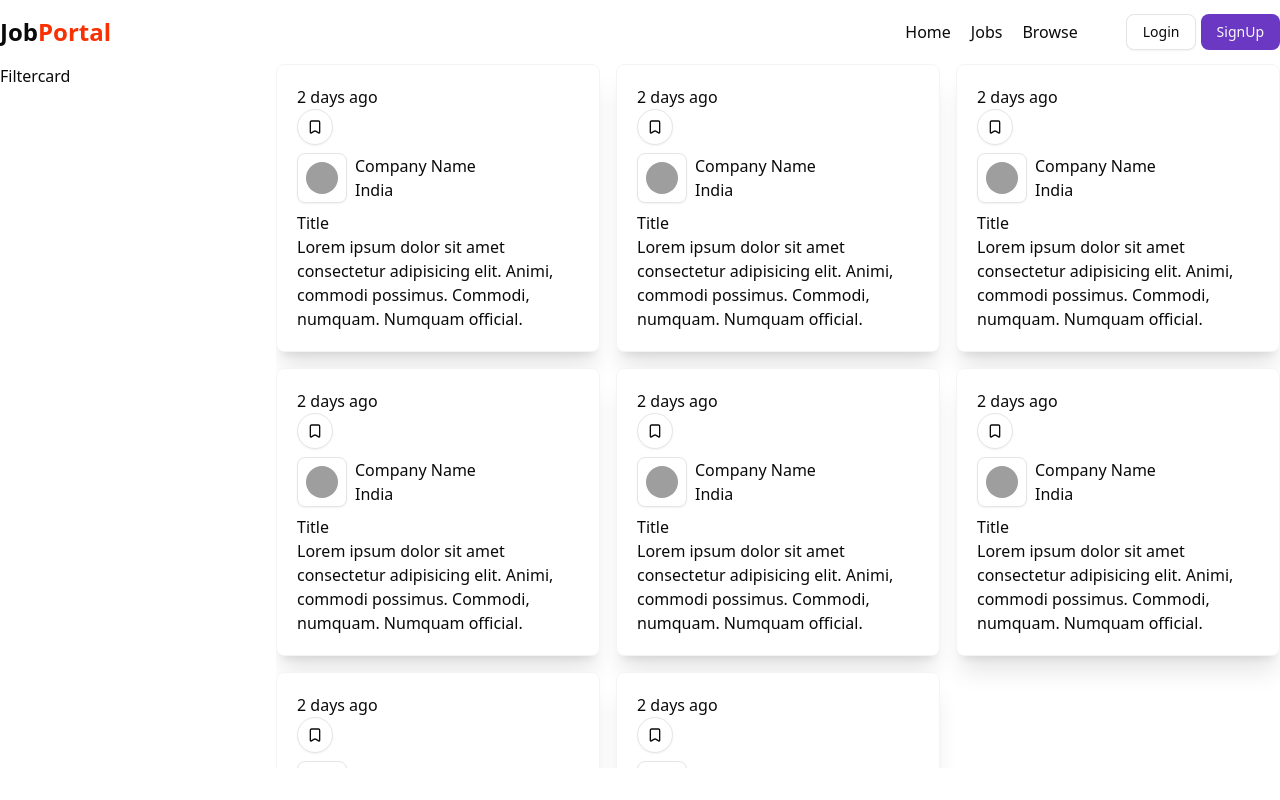
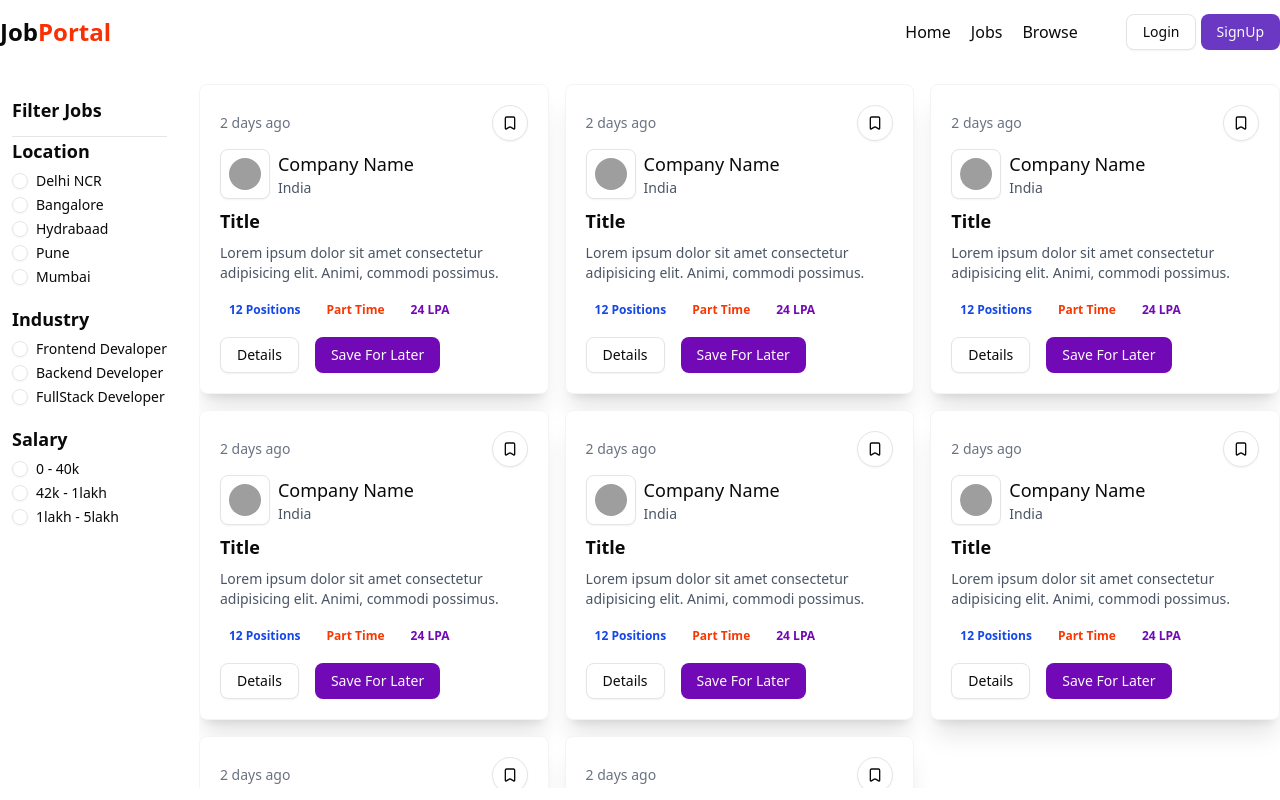
Before and after one commit to PritamSinhaa/JobSeekers, a React (Vite) app in the folder frontend/: page /jobs in a window 1280 px wide. Built offline with nearby package versions, Linux system fonts and the light colour scheme; grey boxes are pictures that could not be loaded.

Commit message:
Jobs page created in frontend

```diff
--- a/frontend/src/components/FilterCard.jsx
+++ b/frontend/src/components/FilterCard.jsx
@@ -1,9 +1,47 @@
+import { data } from 'react-router-dom'
+import { RadioGroup, RadioGroupItem } from './ui/radio-group'
 import React from 'react'
+import { Label } from './ui/label'
+
+const filterData = [
+  {
+    filterType:"Location",
+    array:["Delhi NCR","Bangalore","Hydrabaad","Pune","Mumbai"]
+  },
+  {
+    filterType:"Industry",
+    array:["Frontend Devaloper","Backend Developer","FullStack Developer"]
+  },
+  {
+    filterType:"Salary",
+    array:["0 - 40k","42k - 1lakh","1lakh - 5lakh",]
+  },
+]
 
 function FilterCard() {
   return (
-    <div>
-      Filtercard
+    <div className='w-full bg-white p-3 rounded-md'>
+      <h1 className='font-bold text-lg '>Filter Jobs</h1>
+      <hr className='mt-3' />
+      <RadioGroup>
+        {
+          filterData.map((data,index)=>(
+            <div>
+              <h1 className='font-bold text-lg'>{data.filterType}</h1>
+              {
+                data.array.map((item,index)=>{
+                  return (
+                    <div className='flex items-center space-x-2 my-2'>
+                      <RadioGroupItem value={item} />
+                      <Label htmlFor={item}>{item}</Label>
+                    </div>
+                  )
+                })
+              }
+            </div>
+          ))
+        }
+      </RadioGroup>
     </div>
   )
 }
--- a/frontend/src/components/Job.jsx
+++ b/frontend/src/components/Job.jsx
@@ -1,13 +1,14 @@
 import React from "react";
 import { Button } from "./ui/button";
+import { Badge } from './ui/badge'
 import { Bookmark } from "lucide-react";
 import { Avatar, AvatarImage } from "./ui/avatar";
 
 function Job() {
   return (
     <div className="p-5 rounded-md shadow-xl bg-white border border-gray-100">
-      <div>
-        <p>2 days ago</p>
+      <div className=" flex items-center justify-between">
+        <p className="text-sm text-gray-500">2 days ago</p>
         <Button variant="outline" className="rounded-full" size="icon">
           <Bookmark />
         </Button>
@@ -20,13 +21,22 @@ function Job() {
           </Avatar>
         </Button>
         <div>
-          <h1>Company Name</h1>
-          <p>India</p>
+          <h1 className="font-medium text-lg">Company Name</h1>
+          <p className="text-sm text-gray-600">India</p>
         </div>
       </div>
       <div>
-        <h1>Title</h1>
-        <p>Lorem ipsum dolor sit amet consectetur adipisicing elit. Animi, commodi possimus. Commodi, numquam. Numquam official.</p>
+        <h1 className="font-bold text-lg my-2">Title</h1>
+        <p className="text-sm text-gray-600">Lorem ipsum dolor sit amet consectetur adipisicing elit. Animi, commodi possimus.</p>
+      </div>
+       <div className='flex items-center gap-2 mt-4'>
+        <Badge className='text-blue-700 font-bold' variant="ghost"> 12 Positions</Badge>
+        <Badge className='text-[#f83802] font-bold' variant="ghost">Part Time</Badge>
+        <Badge className='text-[#7209b7] font-bold' variant="ghost">24 LPA</Badge>
+      </div>
+      <div className="flex items-center gap-4 mt-4">
+          <Button variant="outline">Details</Button>
+          <Button className="bg-[#7209b7]">Save For Later</Button>
       </div>
     </div>
   );
--- a/frontend/src/components/Jobs.jsx
+++ b/frontend/src/components/Jobs.jsx
@@ -10,9 +10,9 @@ function Jobs() {
   return (
     <div>
       <Navbar />
-      <div className="max-w-7xl mx-auto">
+      <div className="max-w-7xl mx-auto mt-5">
         <div className="flex gap-5">
-          <div className="w-[20%]">
+          <div className="w-20%">
             <FilterCard />
           </div>
           {jobsArray.length <= 0 ? (
@@ -22,7 +22,7 @@ function Jobs() {
               <div className="grid grid-cols-3 gap-4">
                 {
                     jobsArray.map((index, item) => (
-                     <div>
+                     <div className="">
                         <Job />
                      </div>
                     ))
```
Also changed, not shown: frontend/src/components/ui/radio-group.jsx (+19 -15 lines).
